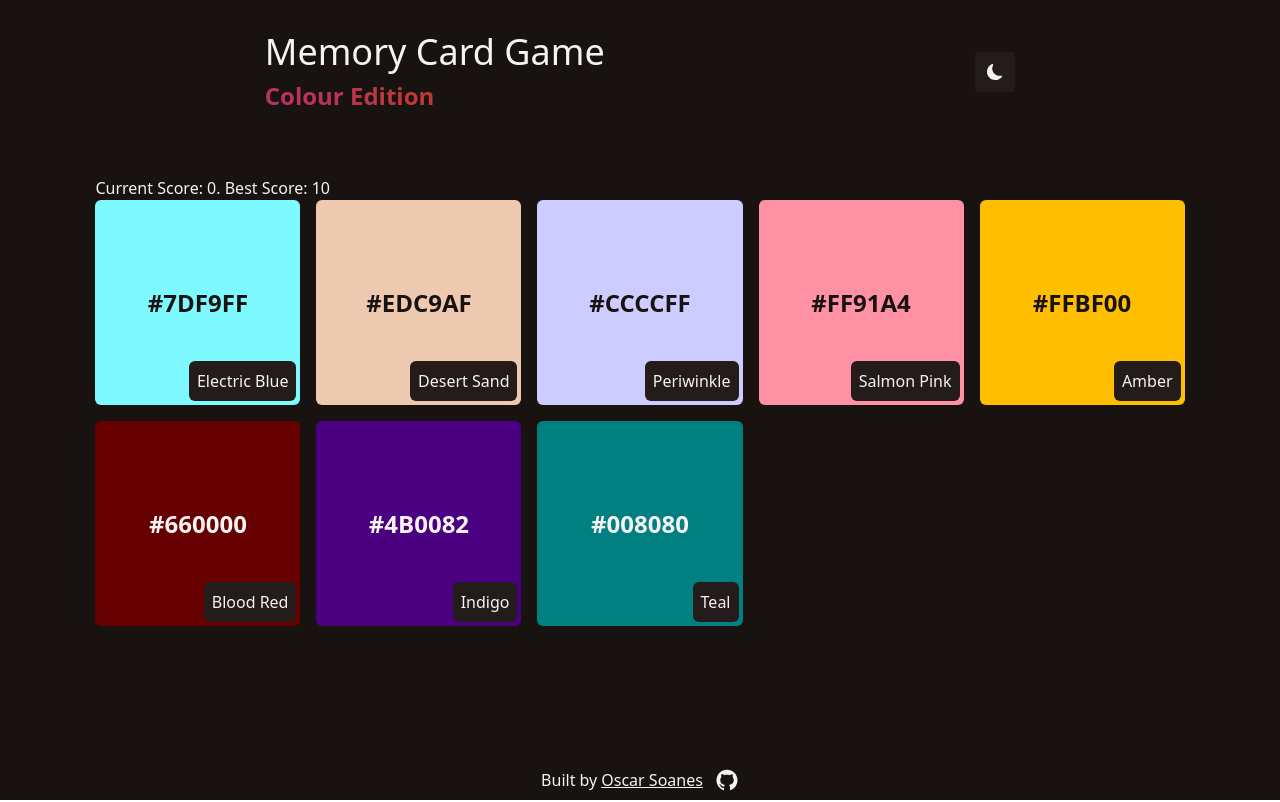
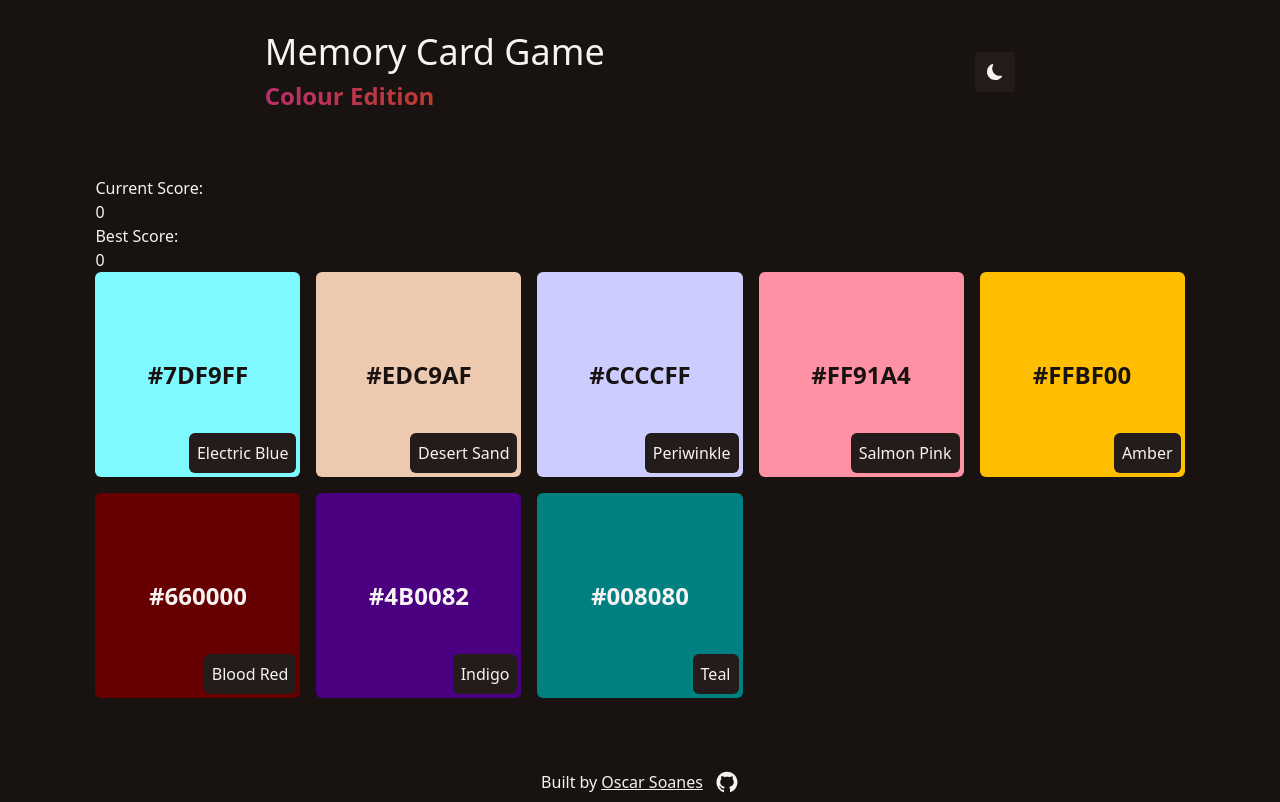
Before and after one commit to OscarSoanes/memory-card, a React (Create React App) app: page / in a window 1280 px wide. Both pictures are taken after a click on the button "Easy". Built offline with nearby package versions, Linux system fonts and the light colour scheme.

Commit message:
Basic Scoreboard, and BestScore state added

```diff
--- a/src/components/Main.jsx
+++ b/src/components/Main.jsx
@@ -4,12 +4,14 @@ import ColourDat from "../colours.json";
 import { StartMenu } from "./StartMenu";
 import { Game } from "./Game";
 import { GameOver } from "./GameOver";
+import { Scoreboard } from "./Scoreboard";
 
 export function Main() {
   const [difficulty, setDifficulty] = useState(undefined);
   const [colours, setColours] = useState(undefined);
   const [pressed, setPressed] = useState([]);
   const [score, setScore] = useState(0);
+  const [bestScore, setBestScore] = useState(0);
   const [gameLost, setGameLost] = useState(false);
   const [gameWon, setGameWon] = useState(false);
 
@@ -35,6 +37,10 @@ export function Main() {
       return;
     }
     setScore(score + 1);
+
+    if (score >= bestScore) {
+      setBestScore(score + 1);
+    }
 
     if (
       (difficulty === "Easy" && score >= 7) ||
@@ -66,7 +72,13 @@ export function Main() {
   return (
     <main>
       {!difficulty && <StartMenu changeDifficulty={changeDifficulty} />}
-      {colours && <p>Current Score: {score}. Best Score: 10</p>}
+
+      {colours && (
+        <div>
+          <Scoreboard message='Current' value={score} />
+          <Scoreboard message='Best' value={bestScore} />
+        </div>
+      )}
       {colours && !gameLost && !gameWon && (
         <Game
           colours={colours}
@@ -75,6 +87,7 @@ export function Main() {
           shuffleTheColours={shuffleTheColours}
         />
       )}
+
       {gameLost && <GameOver result='lost' onClick={resetStates} />}
       {gameWon && <GameOver result='won' onClick={resetStates} />}
     </main>
--- /dev/null
+++ b/src/components/Scoreboard.jsx
@@ -0,0 +1,8 @@
+export function Scoreboard({ message, value }) {
+  return (
+    <>
+      <p>{message} Score: </p>
+      <p>{value}</p>
+    </>
+  );
+}
```
